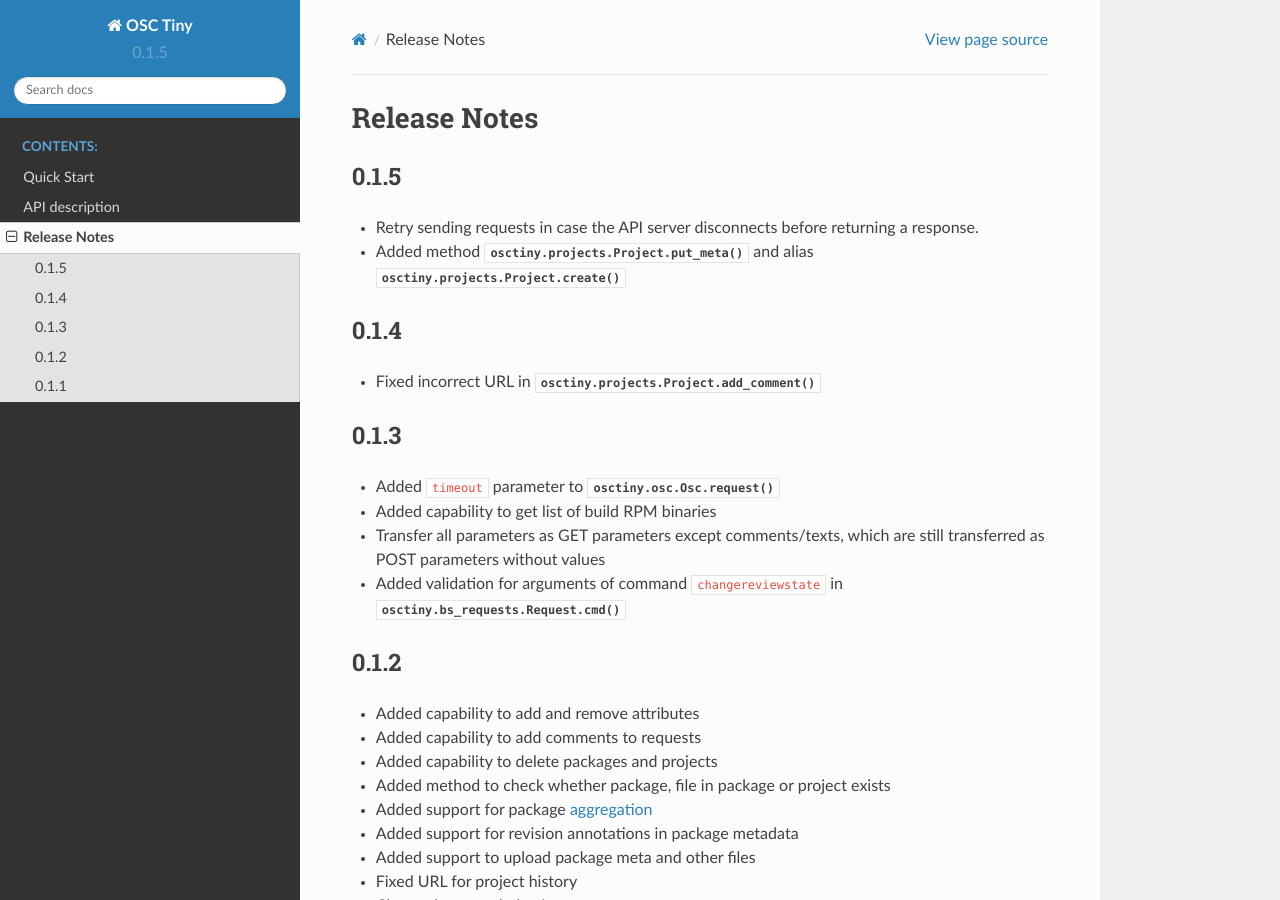
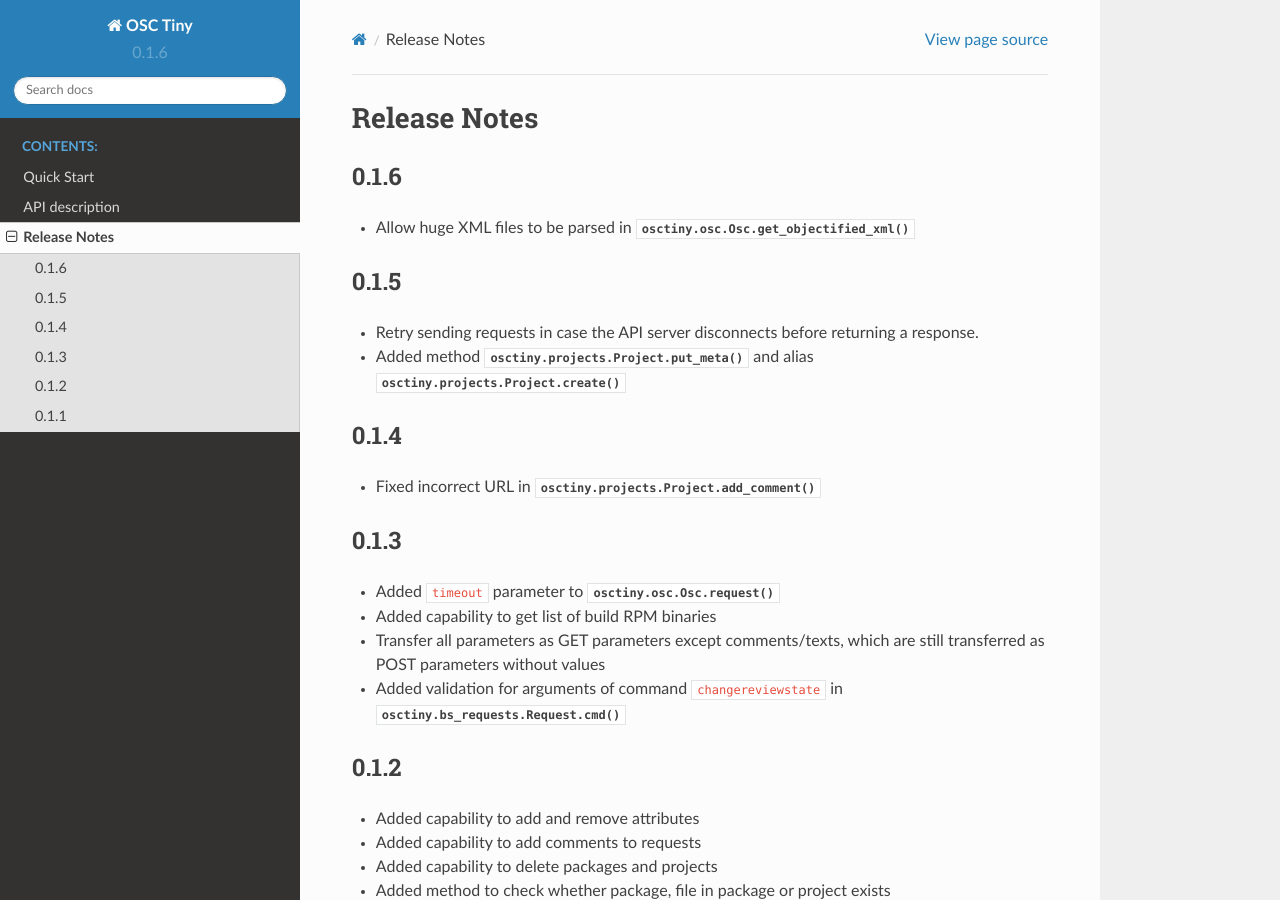
Before and after one commit to SUSE/osc-tiny, a Sphinx documentation site: the page built from doc/source/releasenotes.rst, in a window 1280 px wide and 900 px high. Built offline with Sphinx 7.4.7 and the Read the Docs theme 2.0.0, drawn with Linux system fonts in a browser that asks for light colours.

Commit message:
Allow "huge" inputs (#3) (#4)

```diff
--- a/doc/source/conf.py
+++ b/doc/source/conf.py
@@ -24,9 +24,9 @@ copyright = '2019, Andreas Hasenkopf'
 author = 'Andreas Hasenkopf'
 
 # The short X.Y version
-version = '0.1.5'
+version = '0.1.6'
 # The full version, including alpha/beta/rc tags
-release = '0.1.5'
+release = '0.1.6'
 
 
 # -- General configuration ---------------------------------------------------
--- a/doc/source/releasenotes.rst
+++ b/doc/source/releasenotes.rst
@@ -1,5 +1,11 @@
 Release Notes
 =============
+
+0.1.6
+-----
+
+* Allow huge XML files to be parsed in
+  :py:meth:`osctiny.osc.Osc.get_objectified_xml`
 
 0.1.5
 -----
--- a/osctiny/__init__.py
+++ b/osctiny/__init__.py
@@ -3,4 +3,4 @@ from .osc import Osc
 
 
 __all__ = ['Osc']
-__version__ = "0.1.4"
+__version__ = "0.1.6"
--- a/setup.py
+++ b/setup.py
@@ -10,7 +10,7 @@ with open("README.md") as fh:
 
 setup(
     name='osc-tiny',
-    version='0.1.5',
+    version='0.1.6',
     description='Client API for openSUSE BuildService',
     long_description=long_description,
     long_description_content_type="text/markdown",
@@ -26,7 +26,7 @@ setup(
         "responses"
     ],
     classifiers=[
-        "Development Status :: 4 - Beta",
+        "Development Status :: 5 - Production/Stable",
         "Intended Audience :: Developers",
         "Intended Audience :: System Administrators",
         "License :: OSI Approved :: MIT License",
```
Also changed, not shown: 1 other file.
